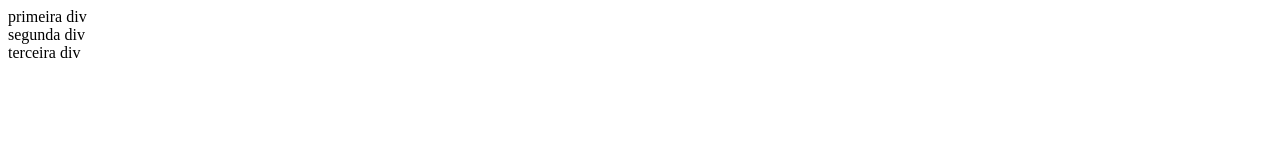
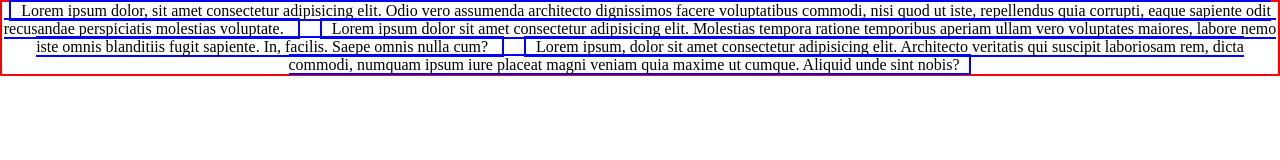
Before and after one commit to Brunomv06/display-inline, a plain HTML site: page index.html in a window 1280 px wide. Drawn offline with Linux system fonts and the light colour scheme.

Commit message:
atividade finalizada

```diff
--- a/index.html
+++ b/index.html
@@ -10,15 +10,15 @@
 <body>
     <main>
         <div>
-            primeira div
+            Lorem ipsum dolor, sit amet consectetur adipisicing elit. Odio vero assumenda architecto dignissimos facere voluptatibus commodi, nisi quod ut iste, repellendus quia corrupti, eaque sapiente odit recusandae perspiciatis molestias voluptate.
         </div>
 
         <div>
-            segunda div
+            Lorem ipsum dolor sit amet consectetur adipisicing elit. Molestias tempora ratione temporibus aperiam ullam vero voluptates maiores, labore nemo iste omnis blanditiis fugit sapiente. In, facilis. Saepe omnis nulla cum?
         </div>
 
         <div>
-            terceira div
+            Lorem ipsum, dolor sit amet consectetur adipisicing elit. Architecto veritatis qui suscipit laboriosam rem, dicta commodi, numquam ipsum iure placeat magni veniam quia maxime ut cumque. Aliquid unde sint nobis?
         </div>
     </main>
 </body>
--- a/style.css
+++ b/style.css
@@ -0,0 +1,17 @@
+* {
+    margin: 0;
+    padding: 0;
+    box-sizing: border-box;
+}
+
+main {
+    border: 2px solid red;
+    text-align: center;
+}
+
+div {
+    border: 2px  solid blue;
+    display: inline;
+    margin-right: 20px;
+    padding-inline: 10px;
+}
```
